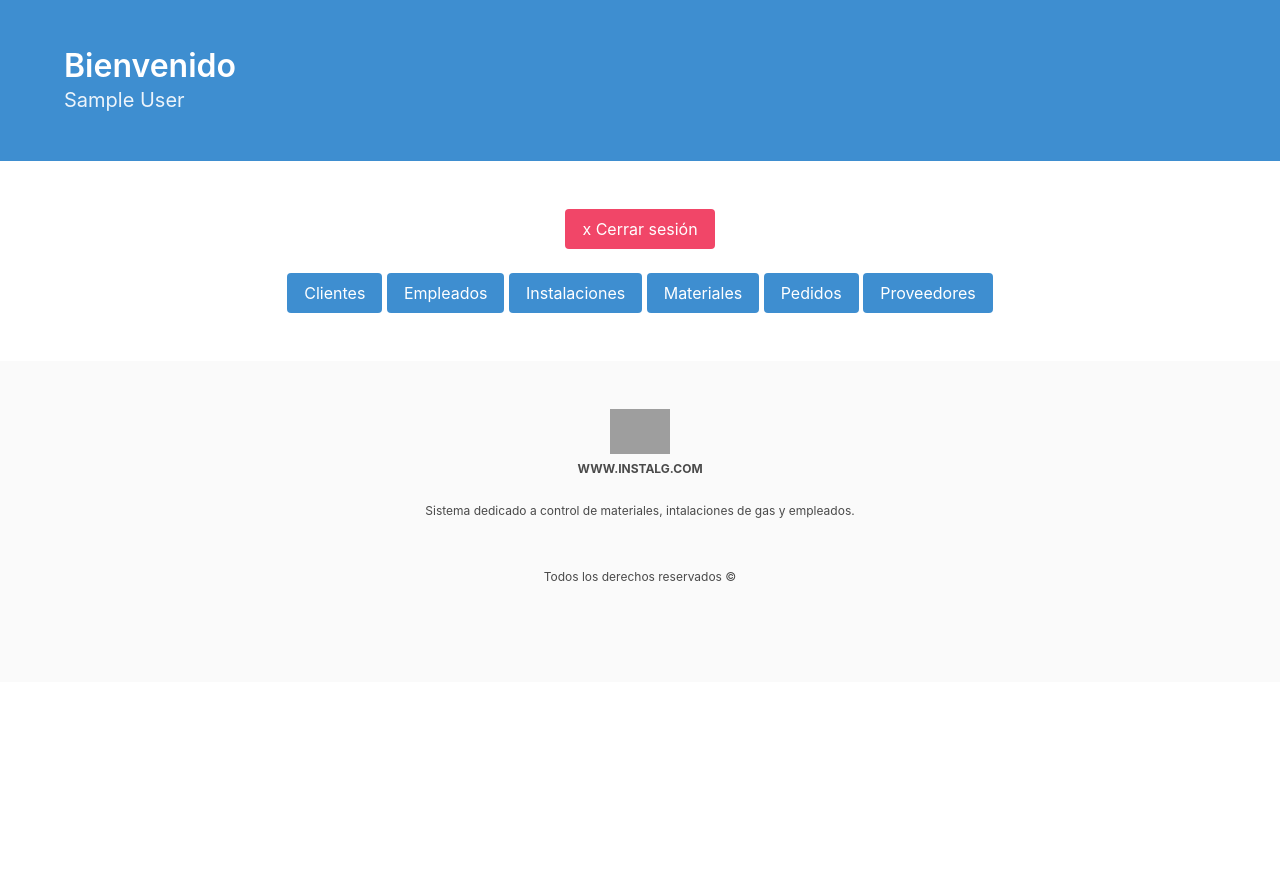
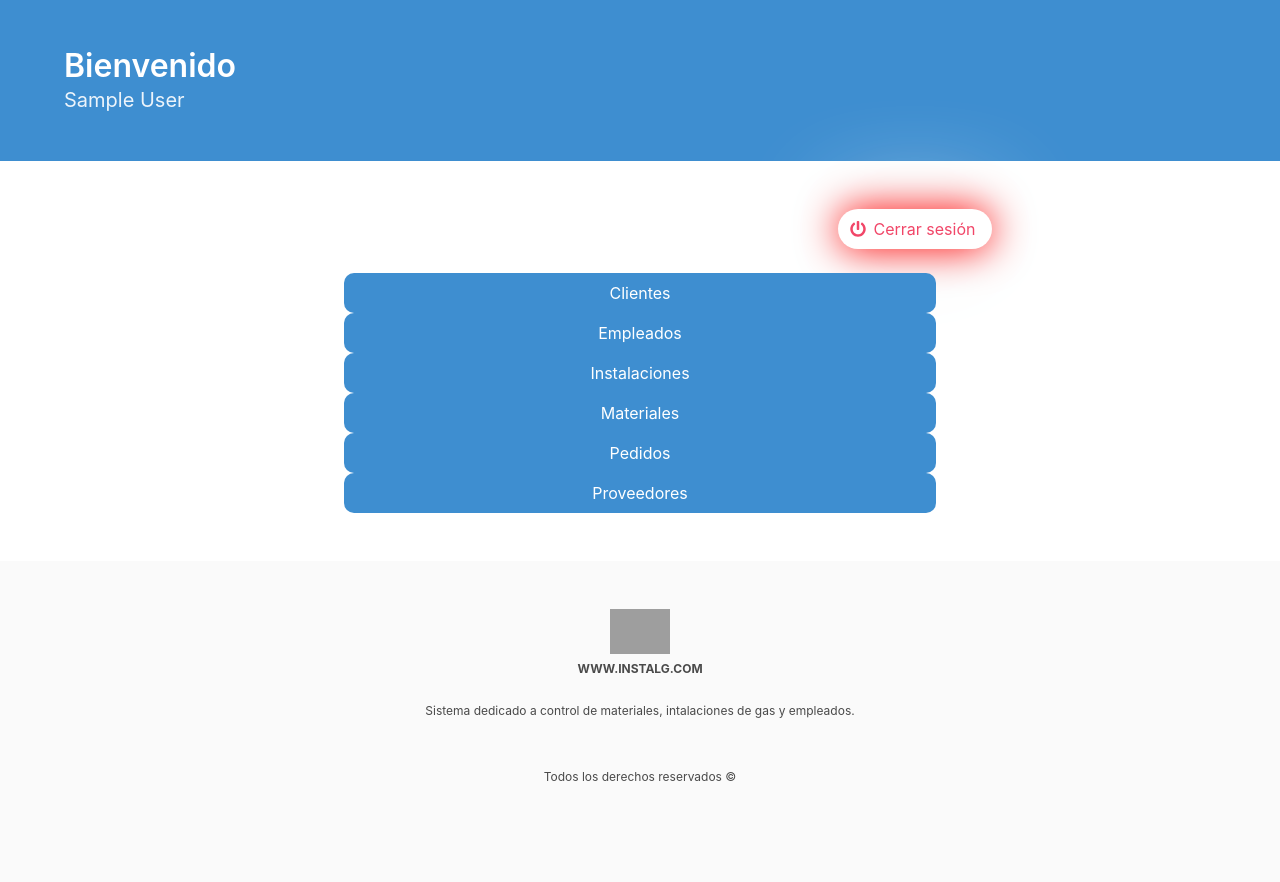
Before and after one commit to FerGv/instalg, a Django app: page / in a window 1280 px wide. Before the commit the page ends 581 px from the top, so only its background shows below. Run offline with Django 3.2, Linux system fonts and the light colour scheme; the visitor is signed in with stand-in values (Sample User, id 1); parts of the project's set-up code (start-up, migrations or seed data) failed here and were passed over; some libraries are stand-ins or nearby versions; grey boxes are pictures that could not be loaded.

Commit message:
change button style

```diff
--- a/templates/index.html
+++ b/templates/index.html
@@ -32,30 +32,36 @@
             </section>
 
             <section class="section has-text-centered">
-                <a href="{% url 'logout' %}" class="button is-danger">x Cerrar sesión</a><br><br>
+                <a class="button is-danger is-inverted" href="{% url 'logout' %}" style=" margin-left: 550px; border-radius: 50px ; box-shadow: 0px 0px 40px red, 0px 0px 100px #ECF0F1;">
+				   <span class="icon">
+				      <i class="fas fa-power-off"></i>
+				   </span>
+				  <span>Cerrar sesión</span>
+			    </a>
+                <br><br>
                 {% if request.user|has_role:'admin_sistema,ing_civil' %}
-                    <a href="{% url 'clientes:list' %}" class="button is-info">Clientes</a>
+                    <a href="{% url 'clientes:list' %}" class="button is-info" style="width: 50%; border-radius: 10px;">Clientes</a>
                 {% endif %}
                 {% if request.user|has_role:'admin_sistema,admin_empleados' %}
-                    <a href="{% url 'empleados:list' %}" class="button is-info">Empleados</a>
+                    <a href="{% url 'empleados:list' %}" class="button is-info" style="width: 50%; border-radius: 10px;">Empleados</a>
                 {% endif %}
                 {% if request.user|has_role:'admin_sistema,ing_civil,admin_materiales' %}
-                    <a href="{% url 'instalaciones:list' %}" class="button is-info">Instalaciones</a>
+                    <a href="{% url 'instalaciones:list' %}" class="button is-info" style="width: 50%; border-radius: 10px;">Instalaciones</a>
                 {% endif %}
                 {% if request.user|has_role:'admin_sistema,admin_materiales' %}
-                    <a href="{% url 'materiales:list' %}" class="button is-info">Materiales</a>
+                    <a href="{% url 'materiales:list' %}" class="button is-info" style="width: 50%; border-radius: 10px;">Materiales</a>
                 {% endif %}
                 {% if request.user|has_role:'admin_sistema,ing_civil,admin_materiales' %}
-                    <a href="{% url 'pedidos:list' %}" class="button is-info">Pedidos</a>
+                    <a href="{% url 'pedidos:list' %}" class="button is-info" style="width: 50%; border-radius: 10px;">Pedidos</a>
                 {% endif %}
                 {% if request.user|has_role:'admin_sistema,admin_empleados' %}
-                    <a href="{% url 'proveedores:list' %}" class="button is-info">Proveedores</a>
+                    <a href="{% url 'proveedores:list' %}" class="button is-info" style="width: 50%; border-radius: 10px;">Proveedores</a>
                 {% endif %}
                 {# {% if user|has_role:'doctor,nurse' %} #}
-                    {# <a href="{% url 'puestos:list' %}" class="button is-info">Puestos</a> #}
+                    {# <a href="{% url 'puestos:list' %}" class="button is-info" style="width: 50%; border-radius: 10px;">Puestos</a> #}
                 {# {% endif %} #}
                 {# {% if user|has_role:'doctor,nurse' %} #}
-                    {# <a href="{% url 'users:list' %}" class="button is-info">Usuarios</a> #}
+                    {# <a href="{% url 'users:list' %}" class="button is-info" style="width: 50%; border-radius: 10px;">Usuarios</a> #}
                 {# {% endif %} #}
 </section>
 
```
